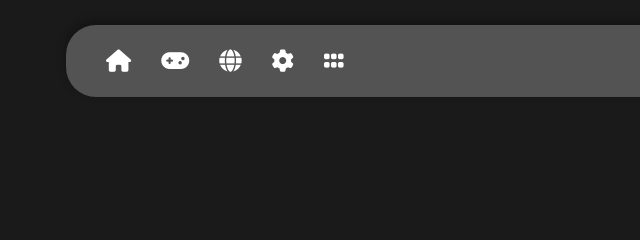
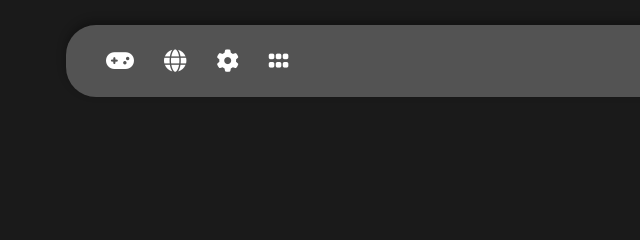
Before and after one commit to veltruiscool/ewqfdsdf, a plain HTML site: page games.html in a window 1280 px wide. Shown: the top 240 px of the page, 0-640 px from the left. Drawn offline with Linux system fonts and the light colour scheme.

Commit message:
Update games.html

```diff
--- a/games.html
+++ b/games.html
@@ -12,7 +12,6 @@
     <body>
         <nav class="nav-bar">
             <div class="nav-left">
-                <a href="#home" aria-label="Home"><i class="fas fa-home" aria-hidden="true"></i></a>
                 <a href="games.html" aria-label="Games"><i class="fas fa-gamepad" aria-hidden="true"></i></a>
                 <a href="#proxy" aria-label="Proxy"><i class="fas fa-globe" aria-hidden="true"></i></a>
                 <a href="#settings" aria-label="Settings"><i class="fas fa-cog" aria-hidden="true"></i></a>
```
